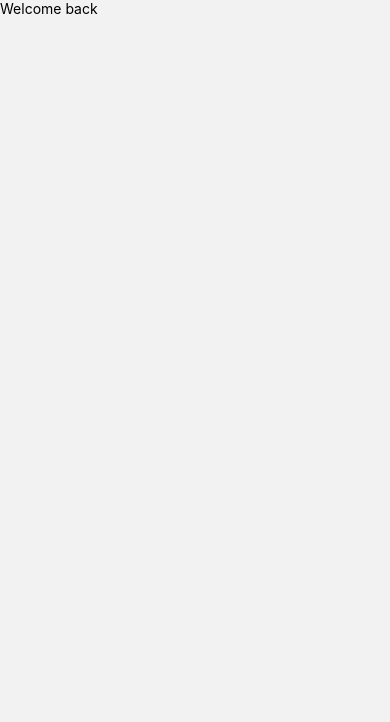
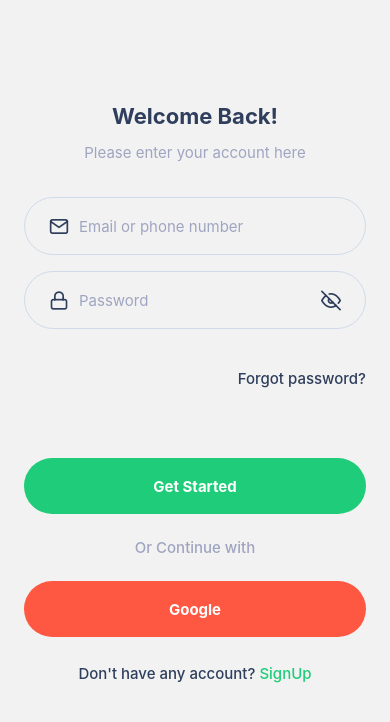
Before and after one commit to jmamadeu/chefio, a React Native app: screen /SignIn in a window 390 px wide. Shown: the top 722 px of the page. Built offline with nearby package versions, Linux system fonts and the light colour scheme.

Commit message:
chore: add sign-in screen

```diff
--- a/src/screens/sign-in/sign-in.tsx
+++ b/src/screens/sign-in/sign-in.tsx
@@ -1,5 +1,172 @@
-import { Text } from 'react-native';
+import { Feather } from '@expo/vector-icons';
+import { useReducer } from 'react';
+import { Pressable, StyleSheet, Text, TextInput, TouchableOpacity, View } from 'react-native';
+import { SafeAreaView } from 'react-native-safe-area-context';
 
 export const SignInScreen = () => {
-  return <Text>Welcome back </Text>;
+  const [isShownPassword, togglePasswordShow] = useReducer((isShown) => !isShown, false);
+
+  return (
+    <SafeAreaView style={styles.container}>
+      <View>
+        <View style={styles.welcomeContainer}>
+          <Text style={styles.welcomeText}>Welcome Back!</Text>
+          <Text style={styles.secondaryWelcomeText}>Please enter your account here</Text>
+        </View>
+        <View>
+          <View style={styles.textInputContainer}>
+            <Feather style={styles.icon} name="mail" size={20} color="#2E3E5C" />
+            <TextInput
+              style={styles.input}
+              placeholderTextColor="#9FA5C0"
+              placeholder="Email or phone number"
+            />
+          </View>
+
+          <View style={styles.textInputContainer}>
+            <Feather style={styles.icon} name="lock" size={20} color="#2E3E5C" />
+            <TextInput
+              textContentType="password"
+              secureTextEntry={!isShownPassword}
+              style={styles.input}
+              placeholderTextColor="#9FA5C0"
+              placeholder="Password"
+            />
+            <Pressable onPress={togglePasswordShow}>
+              <Feather
+                style={styles.iconLeft}
+                name={`${isShownPassword ? 'eye' : 'eye-off'}`}
+                size={20}
+                color="#2E3E5C"
+              />
+            </Pressable>
+          </View>
+
+          <Pressable style={styles.forgetPassword}>
+            <Text style={styles.forgetPasswordText}>Forgot password?</Text>
+          </Pressable>
+        </View>
+      </View>
+      <View style={styles.buttonsContainer}>
+        <TouchableOpacity style={[styles.button, styles.getStartedButton]} activeOpacity={0.8}>
+          <Text style={styles.buttonText}>Get Started</Text>
+        </TouchableOpacity>
+
+        <Text style={styles.continueText}>Or Continue with</Text>
+
+        <TouchableOpacity style={[styles.button, styles.googleButton]} activeOpacity={0.8}>
+          <Text style={styles.buttonText}>Google</Text>
+        </TouchableOpacity>
+      </View>
+      <View style={styles.anyAccount}>
+        <Text style={styles.anyAccountText}>Don&apos;t have any account?</Text>
+        <Text style={styles.signUpText}>SignUp</Text>
+      </View>
+    </SafeAreaView>
+  );
 };
+
+const styles = StyleSheet.create({
+  container: {
+    paddingHorizontal: 24,
+    marginTop: 100
+  },
+  welcomeContainer: {
+    alignItems: 'center',
+    marginBottom: 32
+  },
+  welcomeText: {
+    color: '#2E3E5C',
+    fontSize: 22,
+    fontWeight: '700',
+    marginBottom: 8,
+    lineHeight: 32
+  },
+  secondaryWelcomeText: {
+    color: '#9FA5C0',
+    fontSize: 15,
+    lineHeight: 25
+  },
+
+  textInputContainer: {
+    borderRadius: 32,
+    borderWidth: 1,
+    borderColor: '#D0DBEA',
+    flexDirection: 'row',
+    alignItems: 'center',
+
+    marginBottom: 16
+  },
+  input: {
+    flex: 1,
+    height: 56,
+    paddingLeft: 10,
+    fontSize: 15,
+    fontWeight: '400',
+    color: '#3E5481'
+  },
+  icon: {
+    marginLeft: 24
+  },
+  iconLeft: {
+    marginRight: 24
+  },
+  forgetPassword: {
+    alignSelf: 'flex-end',
+    marginTop: 24
+  },
+  forgetPasswordText: {
+    color: '#2E3E5C',
+    fontSize: 15,
+    fontWeight: '500'
+  },
+  buttonsContainer: {
+    marginTop: 70
+  },
+  button: {
+    height: 56,
+    justifyContent: 'center',
+    alignItems: 'center',
+    borderRadius: 32
+  },
+  getStartedButton: {
+    backgroundColor: '#1FCC79'
+  },
+  googleButton: {
+    backgroundColor: '#FF5842'
+  },
+  buttonText: {
+    color: '#fff',
+    fontWeight: 'bold',
+    fontSize: 15
+  },
+  continueText: {
+    color: '#9FA5C0',
+    textAlign: 'center',
+    marginVertical: 24,
+    fontWeight: '500',
+    fontSize: 15
+  },
+  anyAccount: {
+    marginTop: 24,
+
+    justifyContent: 'center',
+    flexDirection: 'row',
+    alignItems: 'center'
+  },
+  anyAccountText: {
+    color: '#2E3E5C',
+
+    fontSize: 15,
+    fontWeight: '500',
+    lineHeight: 25,
+
+    marginRight: 4
+  },
+  signUpText: {
+    fontSize: 15,
+    fontWeight: '500',
+    lineHeight: 25,
+    color: '#1FCC79'
+  }
+});
```
